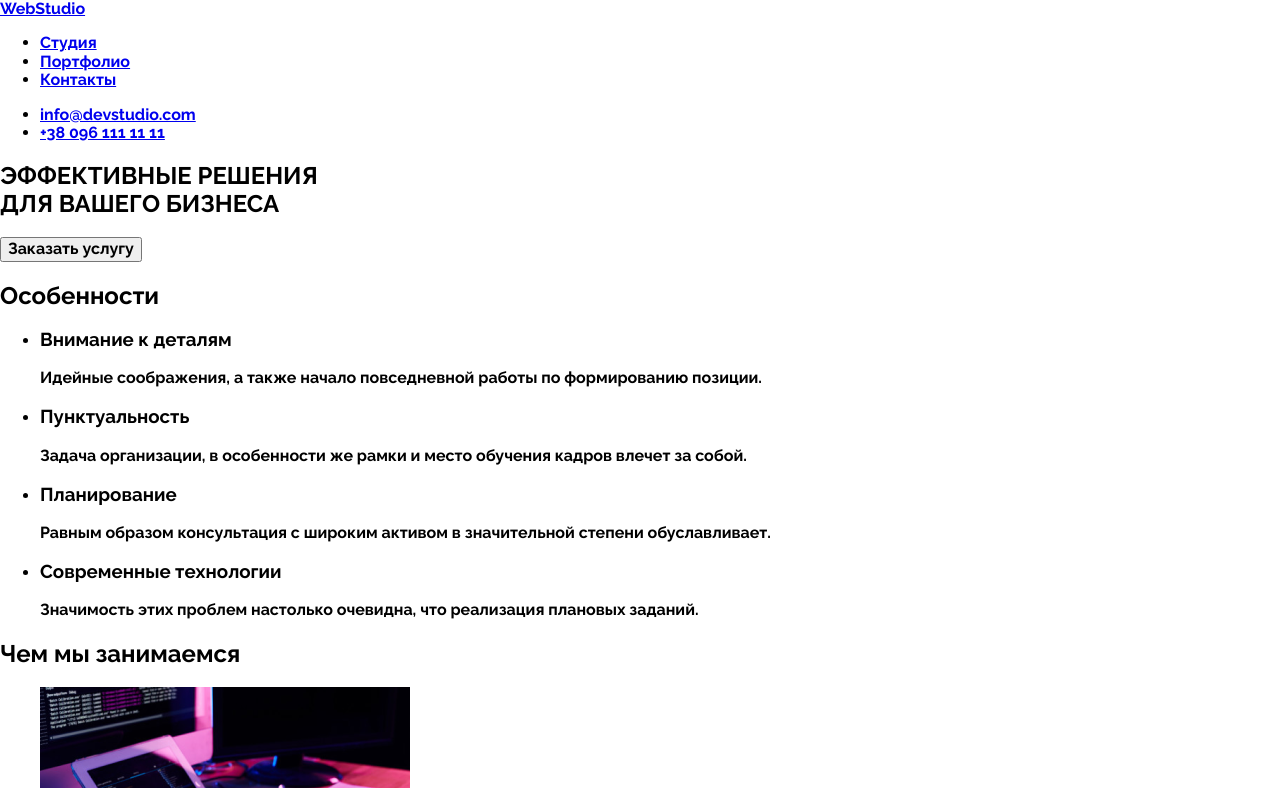
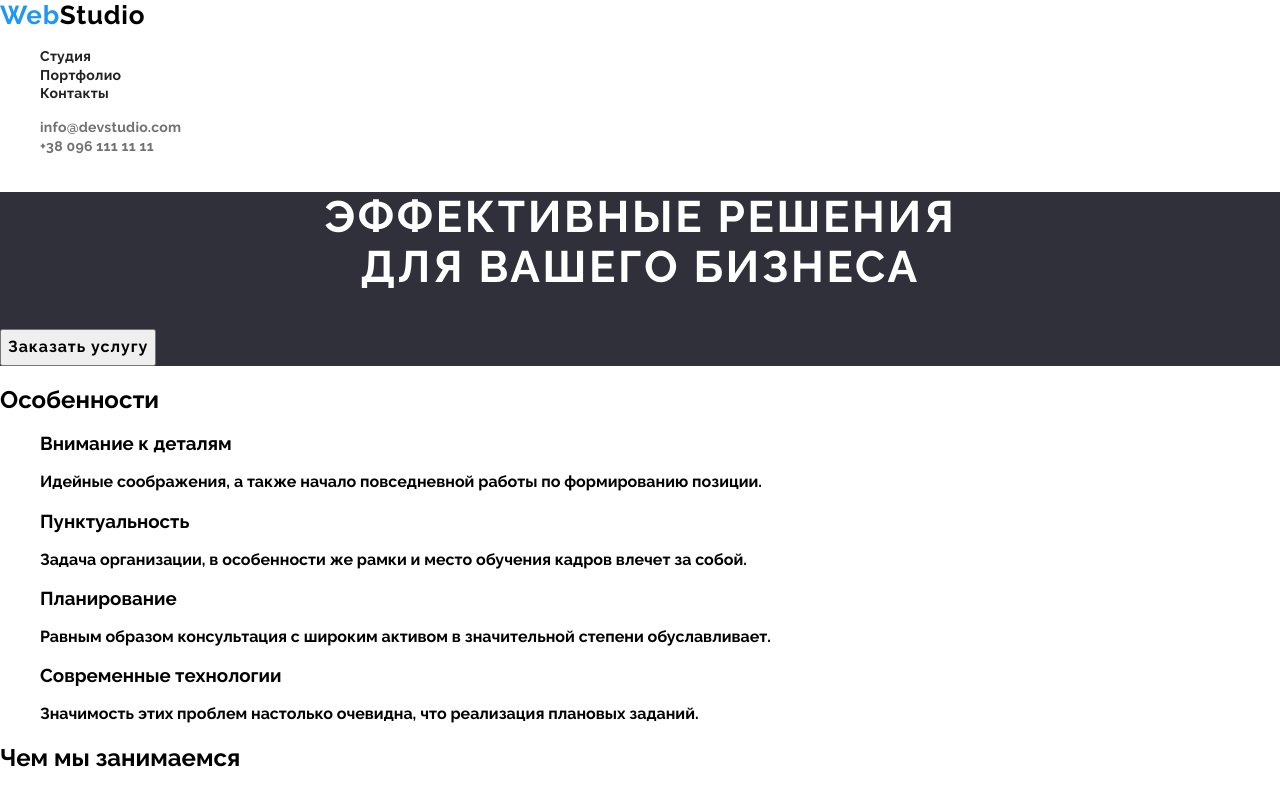
Before and after one commit to Bodyan-d/goit-markup-hw-02, a plain HTML site: page index.html in a window 1280 px wide. Shown: the top 788 px of the page. Drawn offline with nearby package versions, Linux system fonts and the light colour scheme.

Commit message:
redy-hero

```diff
--- a/CSS/styles.css
+++ b/CSS/styles.css
@@ -1,6 +1,96 @@
-:root {}
+:root {
+    --main-backgound-color: #ffffff;
+    --sec-background-color: #F5F4FA;
+    --accent-color: #2196F3;
+    --main-color: #2F303A;
+    --dark-main-color: #212121;
+    --dark-sec-color: #717171;
+    --dark-add-color: rgba(255, 255, 255, 0.6);
+}
 
 body {
     font-family: 'Roboto', sans-serif;
+    text-decoration: none;
+    background-color: var(--main-backgound-color);
     font-family: 'Raleway', sans-serif;
 }
+
+a {
+    text-decoration: none;
+}
+
+li {
+    list-style: none;
+}
+
+header {
+    color: var(--main-backgound-color):
+}
+
+
+/* nav-links */
+
+.nav-link {
+    color: var(--dark-main-color);
+    font-weight: 500;
+    font-size: 14px;
+    line-height: 1.14;
+    letter-spacing: 0.02em;
+}
+
+.nav-contact {
+    font-style: normal;
+    font-weight: 500;
+    font-size: 14px;
+    line-height: 1.14;
+    letter-spacing: 0.02em;
+    color: var(--dark-sec-color);
+}
+
+a:hover,
+a:focus {
+    color: var(--accent-color);
+}
+
+
+/* logo */
+
+#logo {
+    color: #000000;
+    font-weight: 700;
+    font-size: 26px;
+    line-height: 1.2;
+    letter-spacing: 0.03em;
+}
+
+#logo-accent {
+    color: var(--accent-color);
+}
+
+
+/* Hero */
+
+.hero {
+    background-color: var(--main-color);
+}
+
+.hero-title {
+    color: #ffffff;
+    font-style: normal;
+    font-weight: 900;
+    font-size: 44px;
+    line-height: 1, 37;
+    text-align: center;
+    letter-spacing: 0.06em;
+    text-transform: uppercase;
+}
+
+.order-service {
+    font-weight: 700;
+    font-size: 16px;
+    line-height: 1.9;
+    display: flex;
+    align-items: center;
+    text-align: center;
+    letter-spacing: 0.06em;
+}
--- a/index.html
+++ b/index.html
@@ -12,28 +12,28 @@
 </head>
 
 <body>
-
+    <!-- Header -->
     <header>
         <nav>
-            <a href="#">WebStudio </a>
+            <a id="logo" href="#"><span id="logo-accent">Web</span>Studio </a>
             <ul>
                 <li>
-                    <a href="#">Студия</a>
+                    <a class="nav-link" href="#">Студия</a>
                 </li>
                 <li>
-                    <a href="./portfolio.html">Портфолио</a>
+                    <a class="nav-link" href="./portfolio.html">Портфолио</a>
                 </li>
                 <li>
-                    <a href="#">Контакты</a>
+                    <a class="nav-link" href="#">Контакты</a>
                 </li>
             </ul>
         </nav>
         <ul>
             <li>
-                <a href="mailto:info@devstudio.com">info@devstudio.com</a>
+                <a class="nav-contact" href="mailto:info@devstudio.com">info@devstudio.com</a>
             </li>
             <li>
-                <a href="tel:380961111111">+38 096 111 11 11</a>
+                <a class="nav-contact" href="tel:380961111111">+38 096 111 11 11</a>
             </li>
         </ul>
 
@@ -41,14 +41,15 @@
     </header>
 
     <main>
-        <section>
-            <h1>ЭФФЕКТИВНЫЕ РЕШЕНИЯ <br> ДЛЯ ВАШЕГО БИЗНЕСА
+        <!-- Hero -->
+        <section class="hero">
+            <h1 class="hero-title">ЭФФЕКТИВНЫЕ РЕШЕНИЯ <br> ДЛЯ ВАШЕГО БИЗНЕСА
             </h1>
-            <button>
+            <button class="order-service">
               Заказать услугу
             </button>
         </section>
-
+        <!-- Features -->
         <section>
             <h2>Особенности</h2>
             <ul>
@@ -136,7 +137,7 @@
 
     </main>
     <footer>
-        <a href="#">WebStudio</a>
+        <a id="logo" href="#"><span id="logo-accent">Web</span>Studio </a>
         <address>
             <p>г. Киев, пр-т Леси Украинки, 26</p>
         <ul>
```
Also changed, not shown: portfolio.html (+7 -7 lines).
